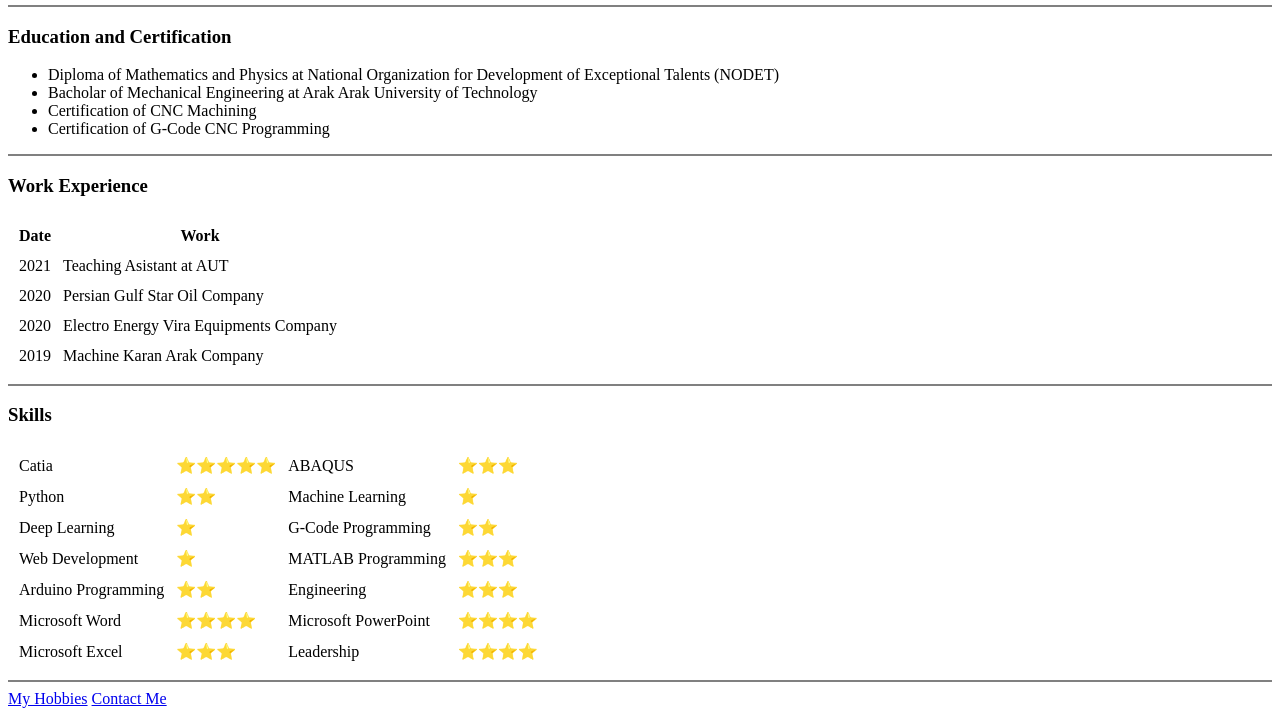
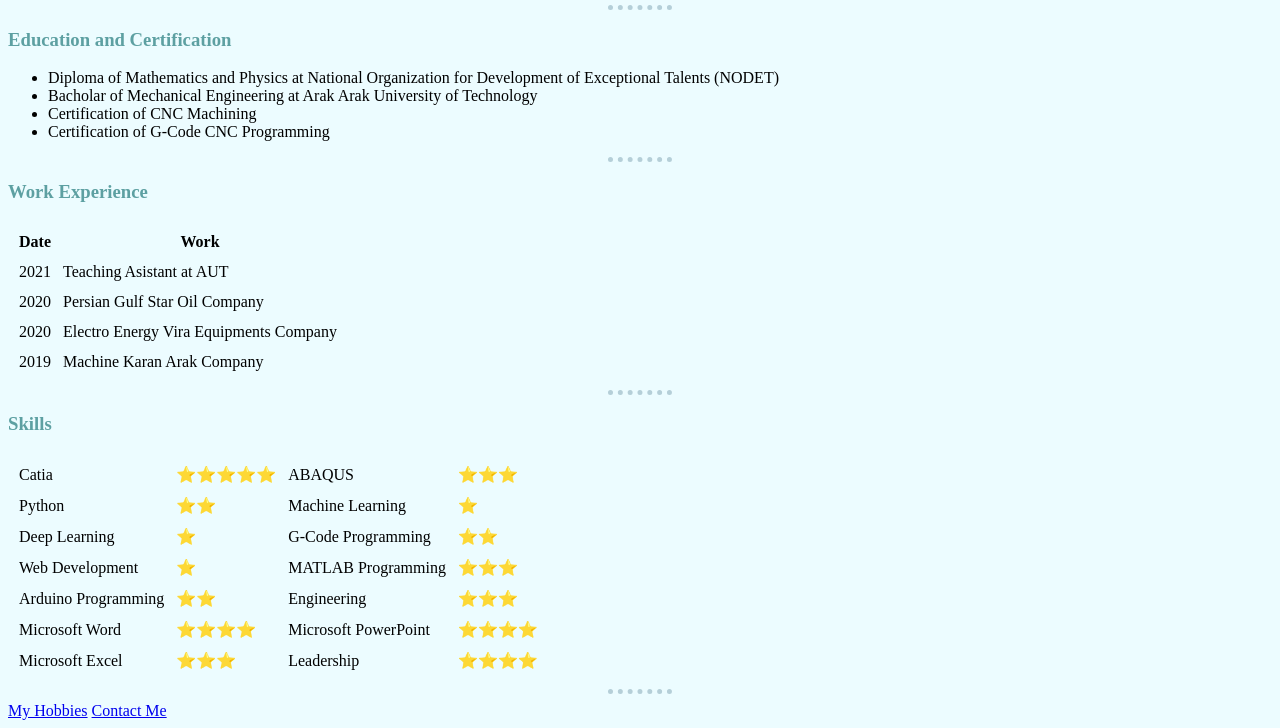
Before and after one commit to rbarahmand/cv, a plain HTML site: page index.html in a window 1280 px wide. Shown: the part 253-981 px from the top of the page. Drawn offline with Linux system fonts and the light colour scheme.

Commit message:
Add files via upload
I added some css colors and dotted line to index.html in this release.

```diff
--- /dev/null
+++ b/css/styles.css
@@ -0,0 +1,21 @@
+body {
+    background-color: #ecfcff;
+}
+
+hr {
+    border-color: #b5cfd8;
+    /* beacuse of some defults values we need to change the to see the differens*/
+    border-style: none;
+    border-top-style: dotted;
+    border-width: 5px;
+    width: 5%;
+    /* using the precentage to prevent hard coding */
+}
+
+h1 {
+    color: #698474;
+}
+
+h3 {
+    color: #5da0a2;
+}
--- a/index.html
+++ b/index.html
@@ -8,6 +8,8 @@
     <meta charset="UTF-8">
     <!-- we use this encode method to tell the browser to use this dataset (Standard unicode = UTF-8)-->
     <title>Reza's Personal Site</title>
+    <link rel="stylesheet" href="css/styles.css"> <!-- dont use slash at first of the path -->
+
 </head>
 
 <body>
@@ -29,7 +31,7 @@
             </td>
         </tr>
     </table>
-    <hr size="2" , noshade>
+    <hr>
     <h3>Education and Certification</h3>
     <ul>
         <!-- Stands for unordered list-->
@@ -39,7 +41,7 @@
         <li>Certification of CNC Machining</li>
         <li>Certification of G-Code CNC Programming</li>
     </ul>
-    <hr size="2" , noshade>
+    <hr>
     <h3>Work Experience</h3>
     <table cellspacing="10">
         <!-- Stands for defining a table -->
@@ -74,7 +76,7 @@
             <!-- Stands for defining a table footer -->
         </tfoot>
     </table>
-    <hr size="2" , noshade>
+    <hr>
     <h3>Skills</h3>
     <table cellspacing="10">
         <thead></thead>
@@ -124,7 +126,7 @@
         </tbody>
         <tfoot></tfoot>
     </table>
-    <hr size="2" , noshade>
+    <hr>
     <a href="subPage/hobbies.html">My Hobbies</a>
     <a href="subPage/contact.html">Contact Me</a>
 </body>
```
Also changed, not shown: subPage/contact.html (+4 -2 lines), subPage/hobbies.html (+4 -2 lines).
